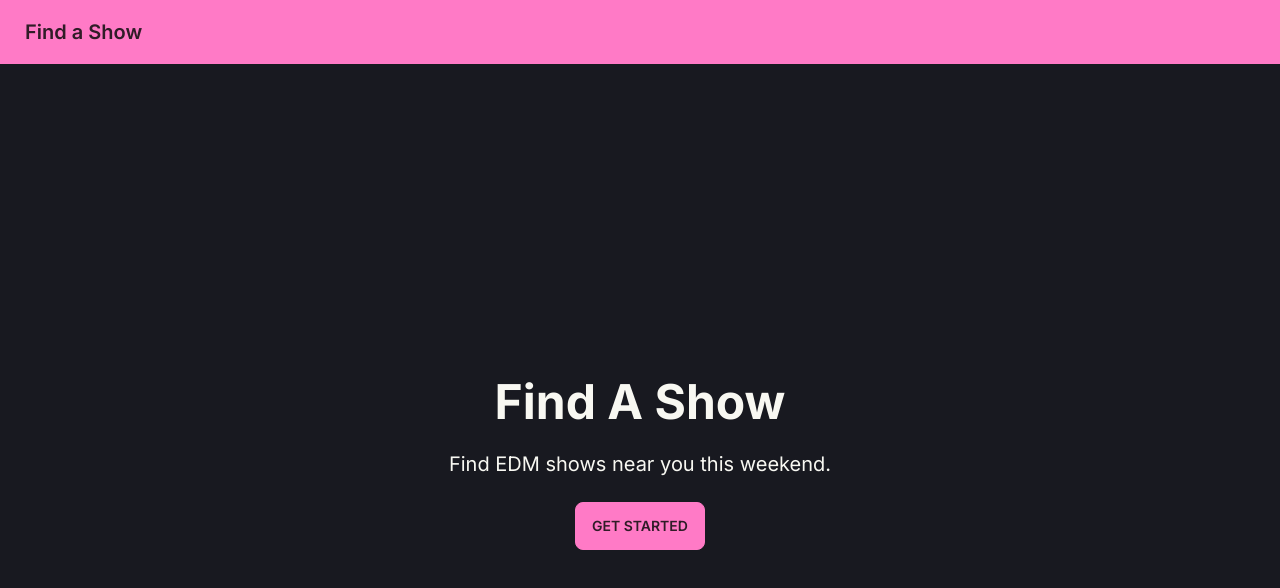
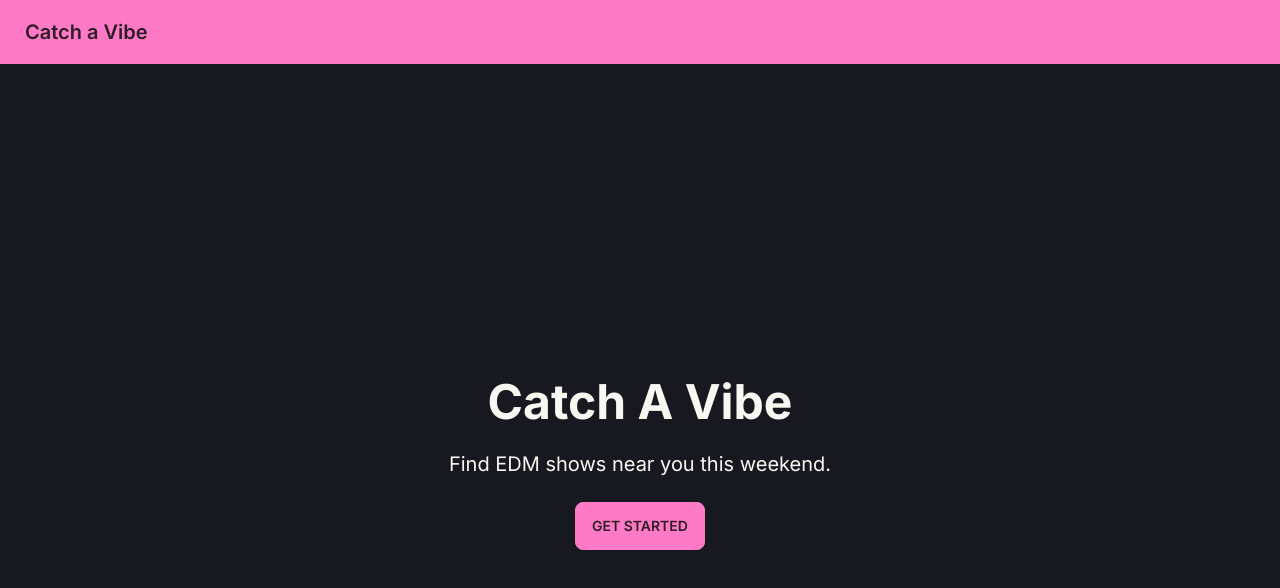
Before and after one commit to ericvtheg/catch-a-vibe, a Next.js app: page / in a window 1280 px wide. Shown: the top 588 px of the page. Built offline with nearby package versions, Linux system fonts and the light colour scheme.

Commit message:
find a show -> catch a vibe

```diff
--- a/app/layout.tsx
+++ b/app/layout.tsx
@@ -5,7 +5,7 @@ import { Inter } from 'next/font/google'
 const inter = Inter({ subsets: ['latin'] })
 
 export const metadata = {
-  title: 'Find a show',
+  title: 'Catch a Vibe',
   description: 'Find EDM shows happening near you',
 }
 
@@ -18,7 +18,7 @@ export default function RootLayout({
     <html lang="en">
       <body className={inter.className}>
         <div className="navbar bg-primary text-primary-content">
-          <Link href="/" className="btn btn-ghost normal-case text-xl">Find a Show</Link>
+          <Link href="/" className="btn btn-ghost normal-case text-xl">Catch a Vibe</Link>
         </div>
         {children}
       </body>
--- a/app/page.tsx
+++ b/app/page.tsx
@@ -6,7 +6,7 @@ export default function Home() {
     <div className="hero min-h-screen bg-base-200">
       <div className="hero-content text-center">
         <div className="max-w-md">
-          <h1 className="text-5xl font-bold">Find A Show</h1>
+          <h1 className="text-5xl font-bold">Catch A Vibe</h1>
           <p className="py-6 text-xl">Find EDM shows near you this weekend.</p>
           <Link href="/shows"><button className="btn btn-primary">Get Started</button></Link>
         </div>
```
